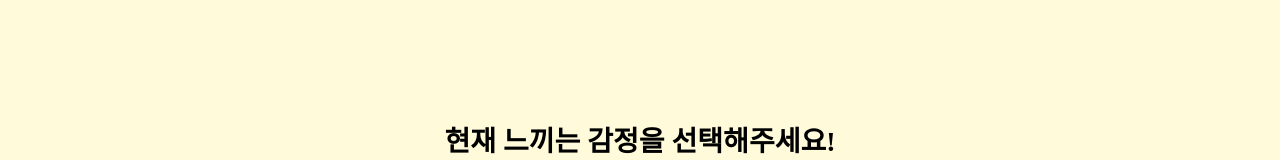
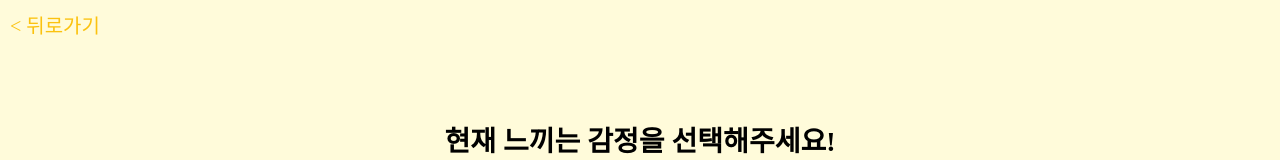
Before and after one commit to Tak-E/client, a React (Vite) app: page /emotion in a window 1280 px wide. Shown: the top 160 px of the page. Built offline with nearby package versions, Linux system fonts and the light colour scheme.

Commit message:
feat: add prev button to Emotion page

```diff
--- a/src/pages/emotion/Emotion.jsx
+++ b/src/pages/emotion/Emotion.jsx
@@ -5,7 +5,7 @@ import sosoImage from "../../assets/emotions/soso.png";
 import happyImage from "../../assets/emotions/happy.png";
 import veryHappyImage from "../../assets/emotions/very-happy.png";
 import { useState } from "react";
-import { useNavigate } from "react-router-dom";
+import { Link, useNavigate } from "react-router-dom";
 import Modal from "../../components/Modal/Modal";
 
 const buttonEmotion = [
@@ -46,7 +46,7 @@ const Emotion = () => {
     localStorage.setItem("currentEmotion", selectedEmotion);
 
     if (selectedEmotion === "") {
-      setErrorMessage("감정을 선택해주세요!"  );
+      setErrorMessage("감정을 선택해주세요!");
       return;
     }
 
@@ -60,6 +60,17 @@ const Emotion = () => {
 
   return (
     <div className={styles.container}>
+      <Link
+        style={{
+          position: "absolute",
+          margin: "10px",
+          color: "#FBC20F",
+          fontSize: "20px",
+        }}
+        to="/"
+      >
+        {"<"} 뒤로가기
+      </Link>
       {errorMessage !== "" && (
         <Modal onClose={() => setErrorMessage("")} description={errorMessage} />
       )}
```
